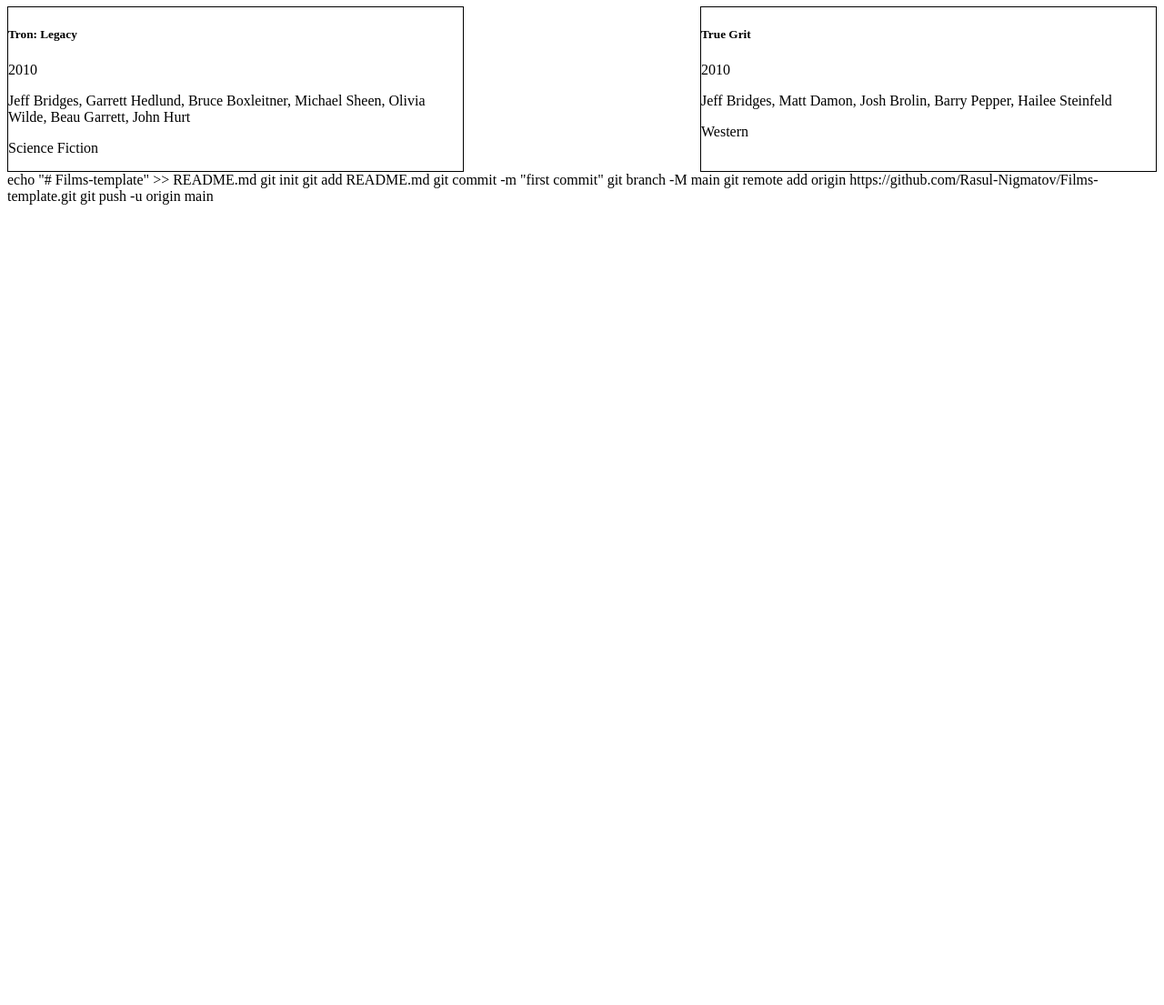
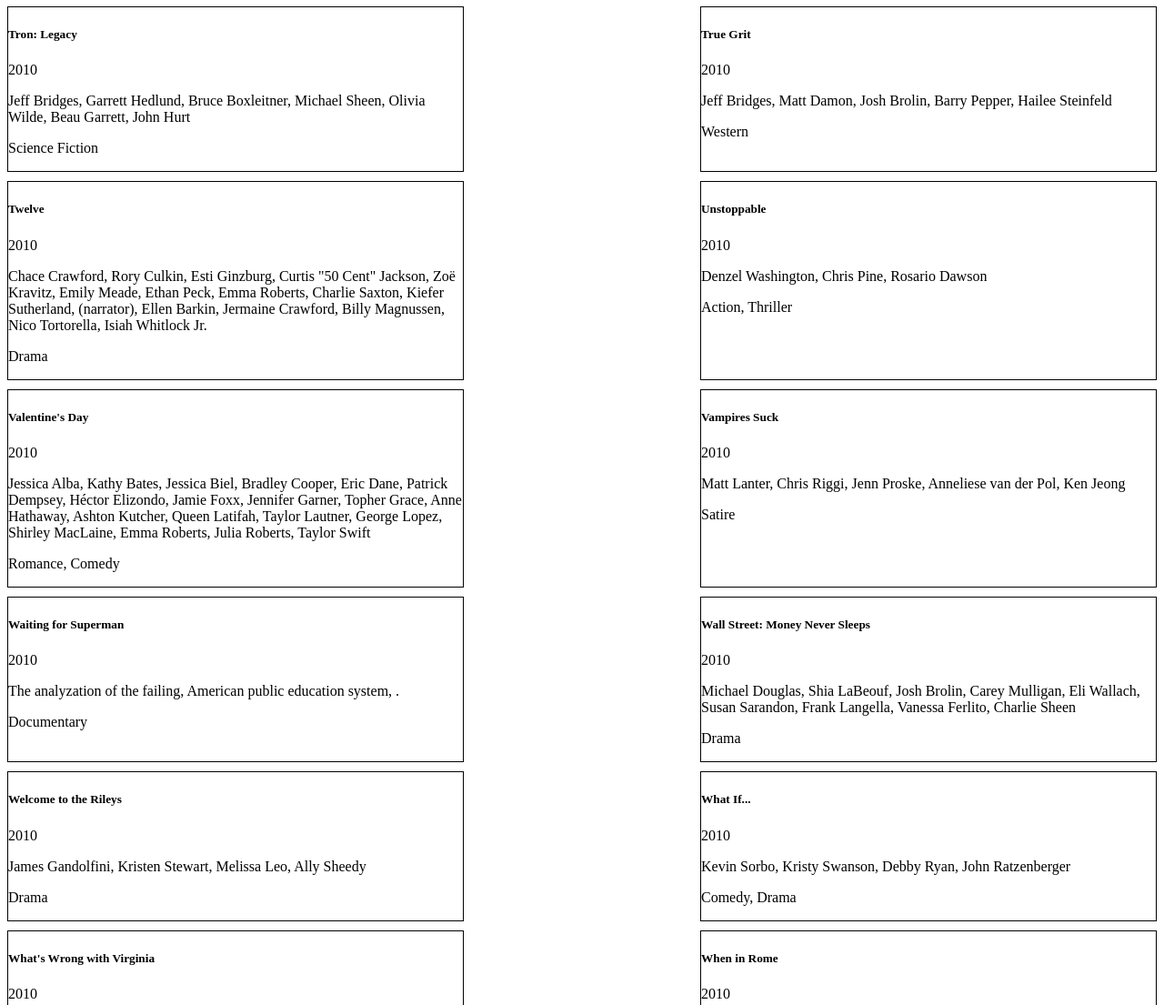
Before and after one commit to Rasul-Nigmatov/Films-template, a plain HTML site: page index.html in a window 1280 px wide. Shown: the part 1894-2999 px from the top of the page at 91% size. Before the commit the page ends 2127 px from the top, so only its background shows below. Drawn offline with Linux system fonts and the light colour scheme.

Commit message:
complate

```diff
--- a/index.html
+++ b/index.html
@@ -30,10 +30,4 @@
     <script src="./js/kinolar.js"></script>
     <script src="./js/script.js"></script>
 </body>
-</html>echo "# Films-template" >> README.md
-git init
-git add README.md
-git commit -m "first commit"
-git branch -M main
-git remote add origin https://github.com/Rasul-Nigmatov/Films-template.git
-git push -u origin main
+</html>
--- a/js/script.js
+++ b/js/script.js
@@ -5,7 +5,7 @@
 const elSearchInput = document.querySelector(".form-input")
 const elSearchBtn = document.querySelector(".search-btn")
 const elTemplate = document.querySelector("#template").content;
-const newMovies = kinolar.splice(0, 20);
+const newMovies = kinolar.splice(0, 100);
 
 //map chaqirib ishlash reflesh qilish
 const normalizeMovies = newMovies.map(function (item) {
```
